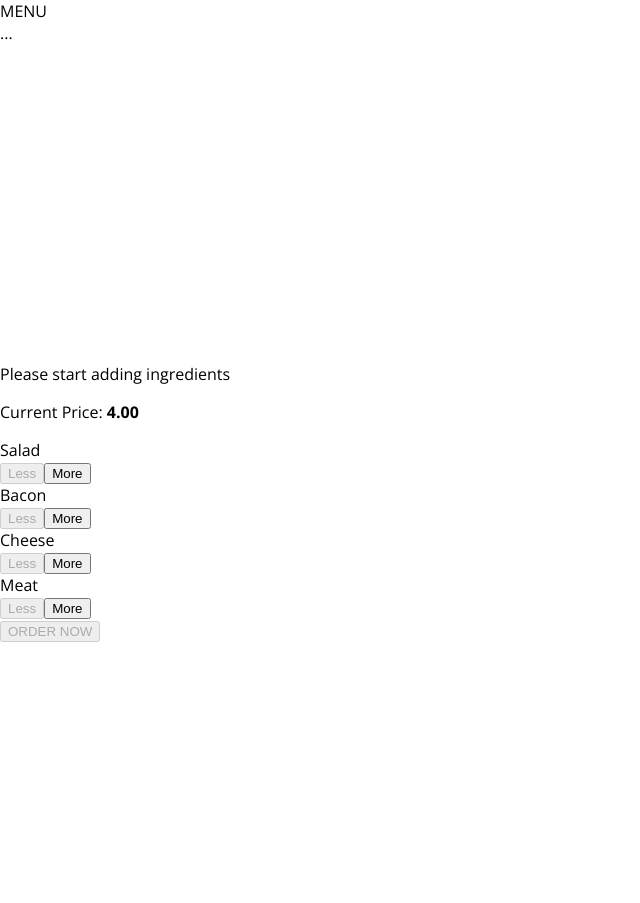
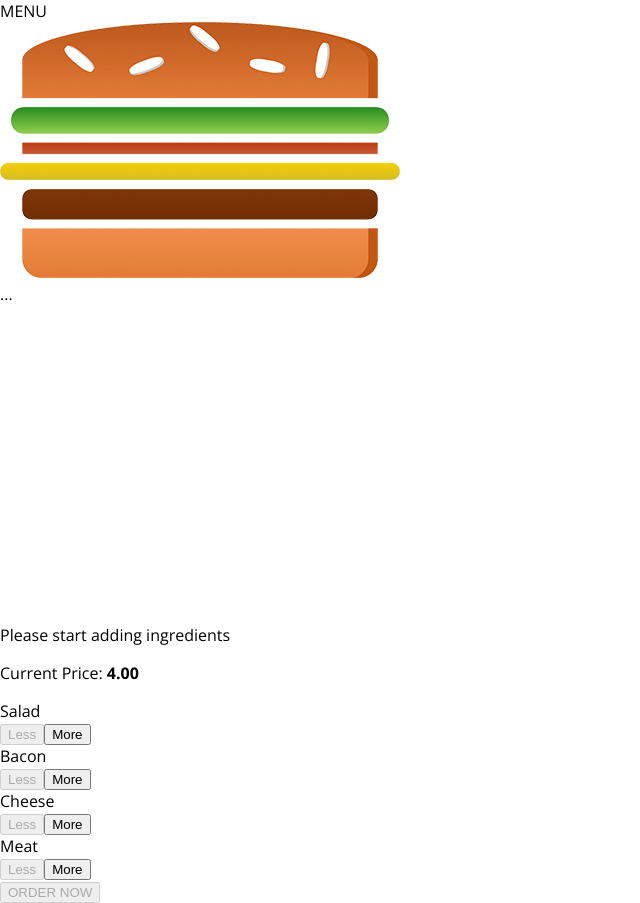
Before and after one commit to brainyfarm/burger-builder-app, a React app: page / in a window 1280 px wide. Shown: the whole page, without its empty margins (0-640 px from the left). Before the commit the page ends 800 px from the top, so only its background shows below. Built offline with nearby package versions, Linux system fonts and the light colour scheme.

Commit message:
fix broken logo

```diff
--- a/src/components/Navigation/Toolbar/Toolbar.js
+++ b/src/components/Navigation/Toolbar/Toolbar.js
@@ -6,7 +6,7 @@ import Logo from '../../Logo/Logo';
 const toolbar = () => (
   <header className={classes.Toolbar}>
     <div>MENU</div>
-    <div>{Logo}</div>
+      <Logo />
     <nav>
       ...
     </nav>
```
